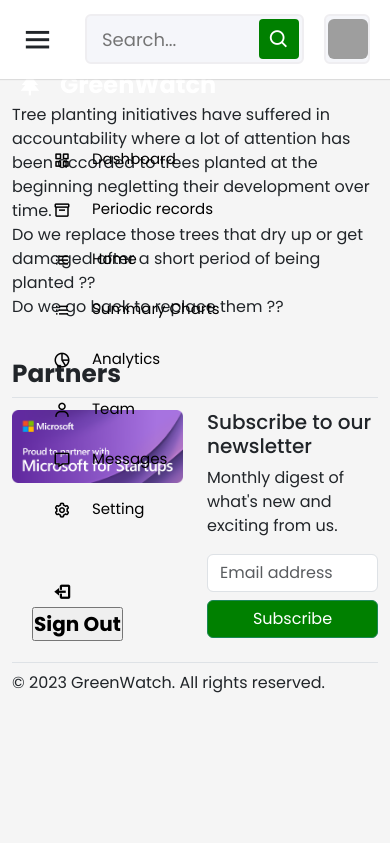
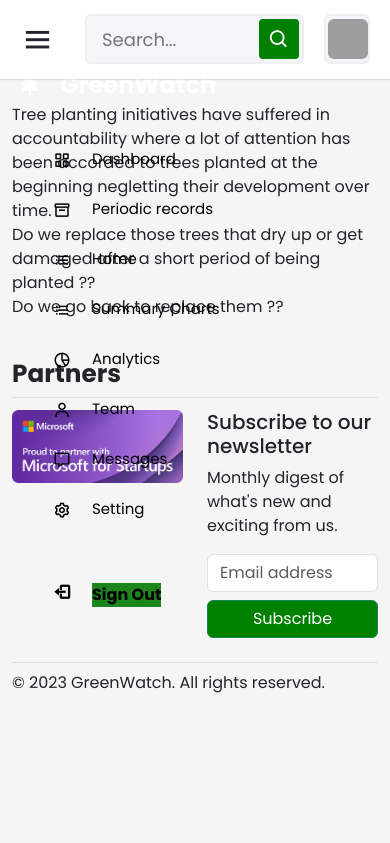
Before and after one commit to Collins07/GreenWatch, a Django app: page /forests/ in a window 390 px wide. Shown: the part 25-868 px from the top of the page. Run offline with Django 4.2, Linux system fonts and the light colour scheme; data that the repository does not hold is empty; some libraries are stand-ins or nearby versions; grey boxes are pictures that could not be loaded.

```diff
--- a/reforestation/reforestation/static/css/base-forest.css
+++ b/reforestation/reforestation/static/css/base-forest.css
@@ -20,6 +20,11 @@ html{
 #greenwatch-logo{
     margin-top: -20%;
 }
+#signout{
+  background-color: rgb(28, 134, 28);
+  border: none;
+}
+
 .sidebar.active{
   width: 20px;
 }
--- a/reforestation/templates/base.html
+++ b/reforestation/templates/base.html
@@ -90,11 +90,11 @@
                 <span class="links_name">Setting</span>
               </a>
             </li>
-            <li class="mt-5">
+            <li class="mt-5 d-flex">
                 <i class='bx bx-log-out fw-bold'></i>
                 <form action="{% url 'logout' %}" method="post">
                     {% csrf_token %}
-                    <input class="links_name fw-bold fs-5" type="submit" value="Sign Out">
+                    <input id="signout" class="links_name fw-bold fs-6" type="submit" value="Sign Out">
                 </form>
 
             </li>
```
